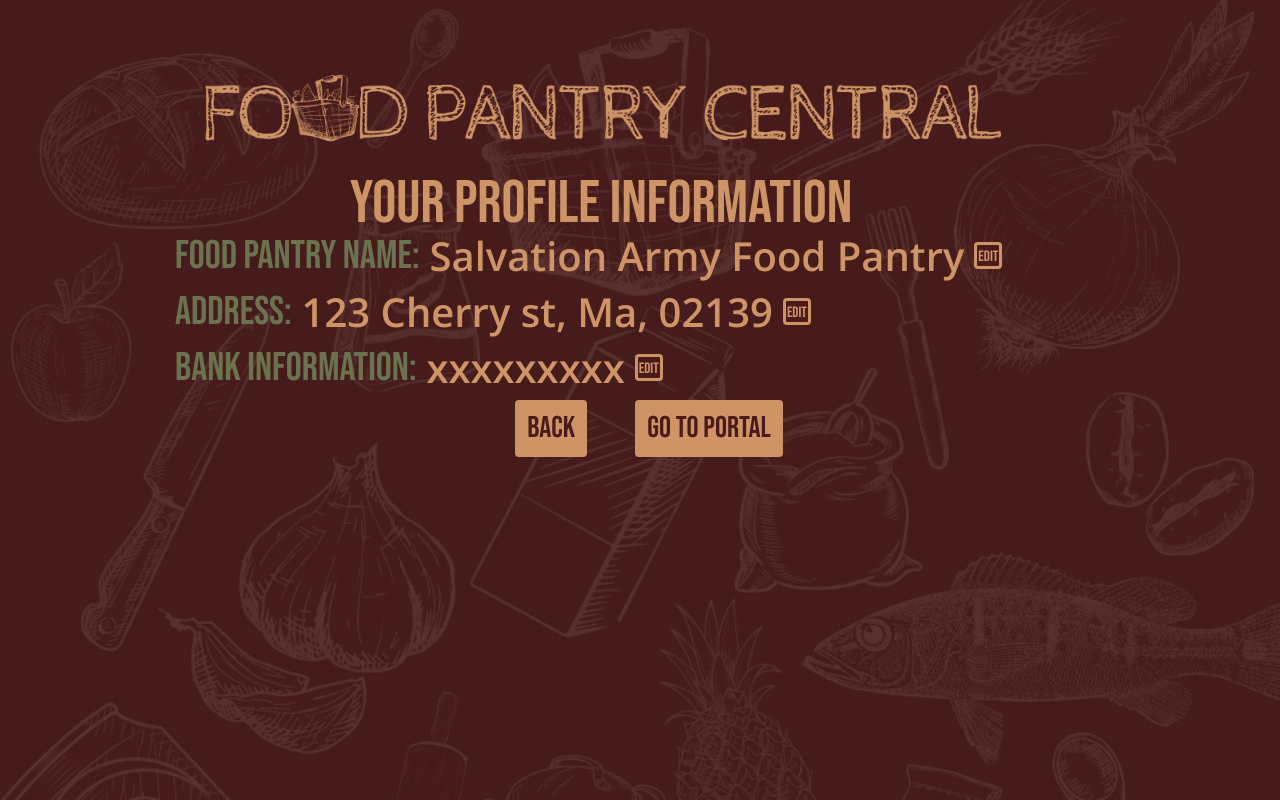
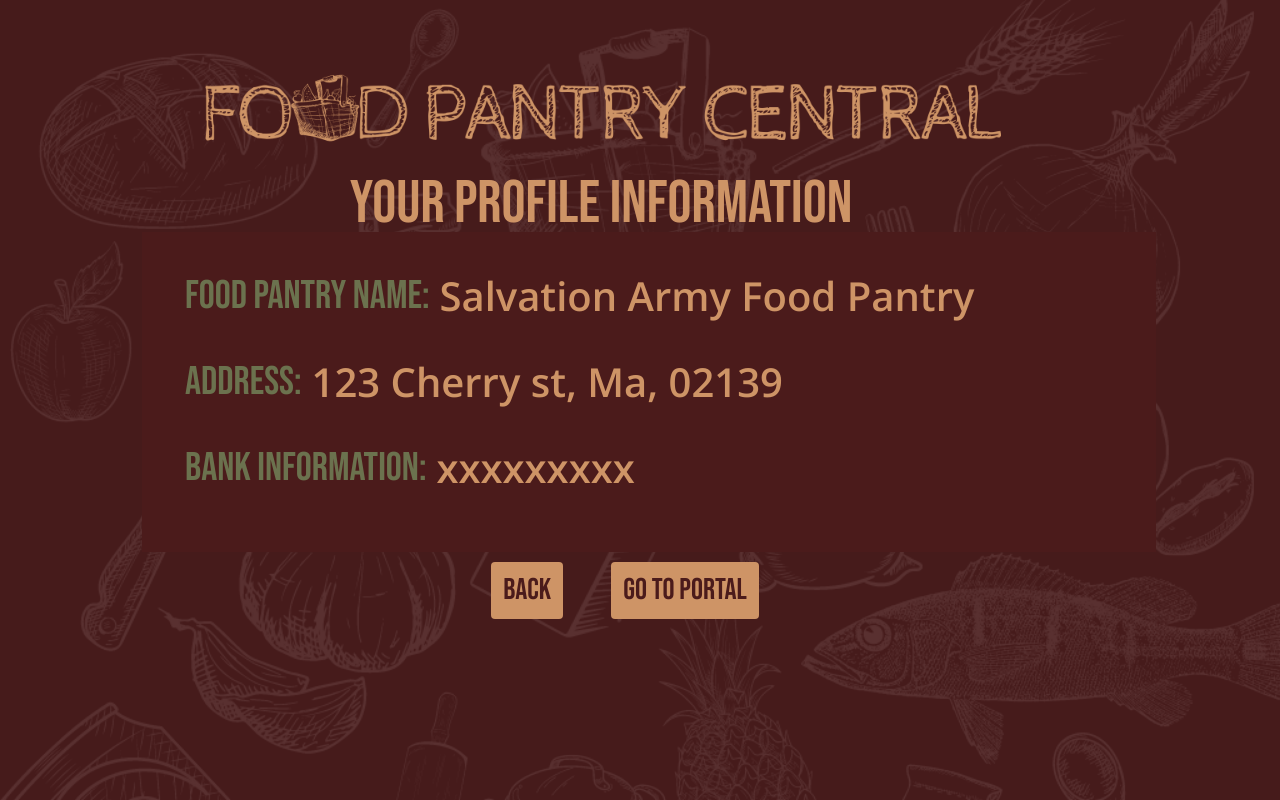
Before and after one commit to bcstarke/food-pantry-central, a React (Create React App) app: page /profile in a window 1280 px wide. Built offline with nearby package versions, Linux system fonts and the light colour scheme; a web font is replaced by a local one.

Commit message:
Profile CSS fixed

```diff
--- a/src/components/profile/Profile.js
+++ b/src/components/profile/Profile.js
@@ -40,43 +40,45 @@
                         <img src={logo} alt={"Logo"} width="800px"/>
                         <br/>
                         <h1>Your Profile information</h1>
-                        <div className="btn-wrapper">
-
-                            <div className="review-content">
-                                <div className="row">
+                        <div className="btn-wrapper" >
+                        <div style={{backgroundColor:"#4b1b1b", padding:"10px", height:"20rem"}}>
+                            <div className="review-content" >
+                                <div className="row" style={{marginTop:"30px"}}>
                                     <h5>Food Pantry Name:</h5>
                                     <h6> Salvation Army Food Pantry</h6>
-                                    <button  className="btn edit-btn" size="sm" onClick={this.edit}>edit
+                                    {/*<button  className="btn edit-btn" size="sm" onClick={this.edit}>edit*/}
 
-                                    </button>
+                                    {/*</button>*/}
                                 </div>
-                                <div className="row">
+                                <div className="row" style={{marginTop:"30px"}}>
                                     <h5>Address:</h5>
                                     <h6>123 Cherry st, Ma, 02139</h6>
-                                    <button className="btn edit-btn" size="sm"
-                                            onClick={this.edit}>edit
-                                    </button>
+                                    {/*<button className="btn edit-btn" size="sm"*/}
+                                    {/*        onClick={this.edit}>edit*/}
+                                    {/*</button>*/}
                                 </div>
-                                <div className="row">
+                                <div className="row" style={{marginTop:"30px"}}>
                                     <h5>Bank information:</h5>
                                     <h6>xxxxxxxxx</h6>
-                                    <button className="btn edit-btn" size="sm"
-                                            onClick={this.edit}>edit
-                                    </button>
+                                    {/*<button className="btn edit-btn" size="sm"*/}
+                                    {/*        onClick={this.edit}>edit*/}
+                                    {/*</button>button*/}
 
                                 </div>
+                            </div>
+
+                            </div>
+                            <div style={{marginTop:"10px"}}>
                                 <button type="button"
                                         className="btn btn-in-profile"
                                         onClick={this.back}>Back</button>
                                 <Link to="/foodPantryPortal"type="button"
                                       className="btn btn-in-profile"
                                 >Go to Portal
+
                                 </Link>
 
                             </div>
-
-
-
 
                         </div>
 
```
Also changed, not shown: 1 other file (tests, documents, lock files or other folders).
